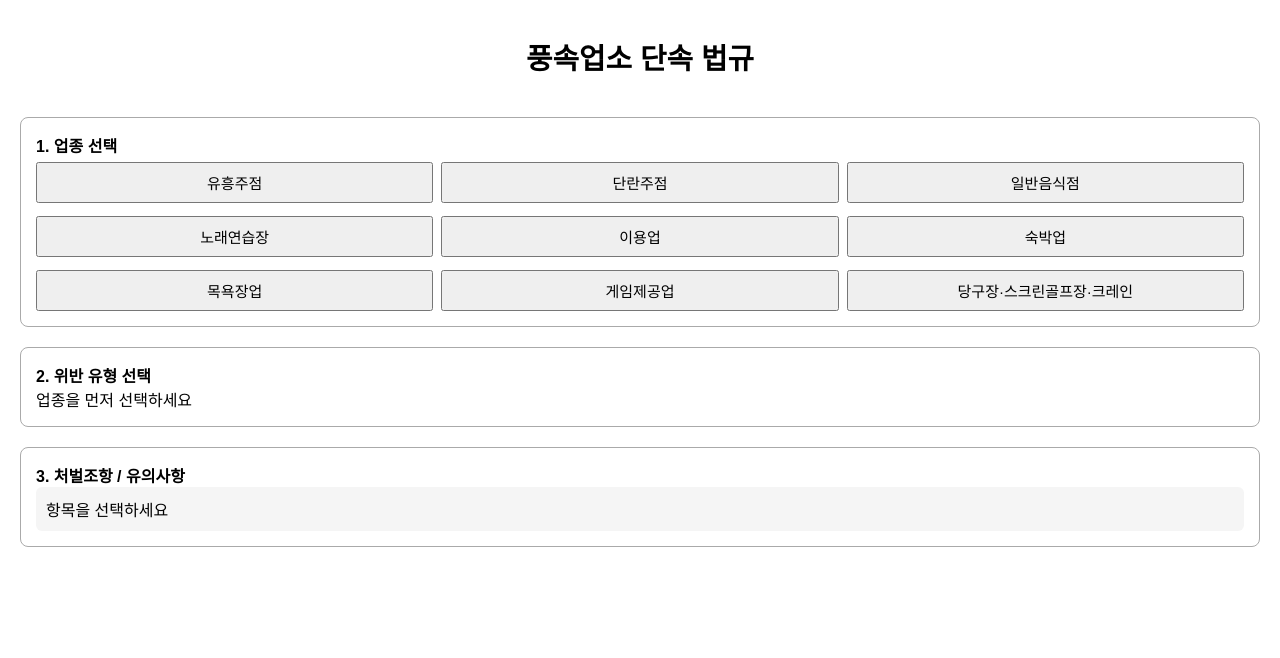
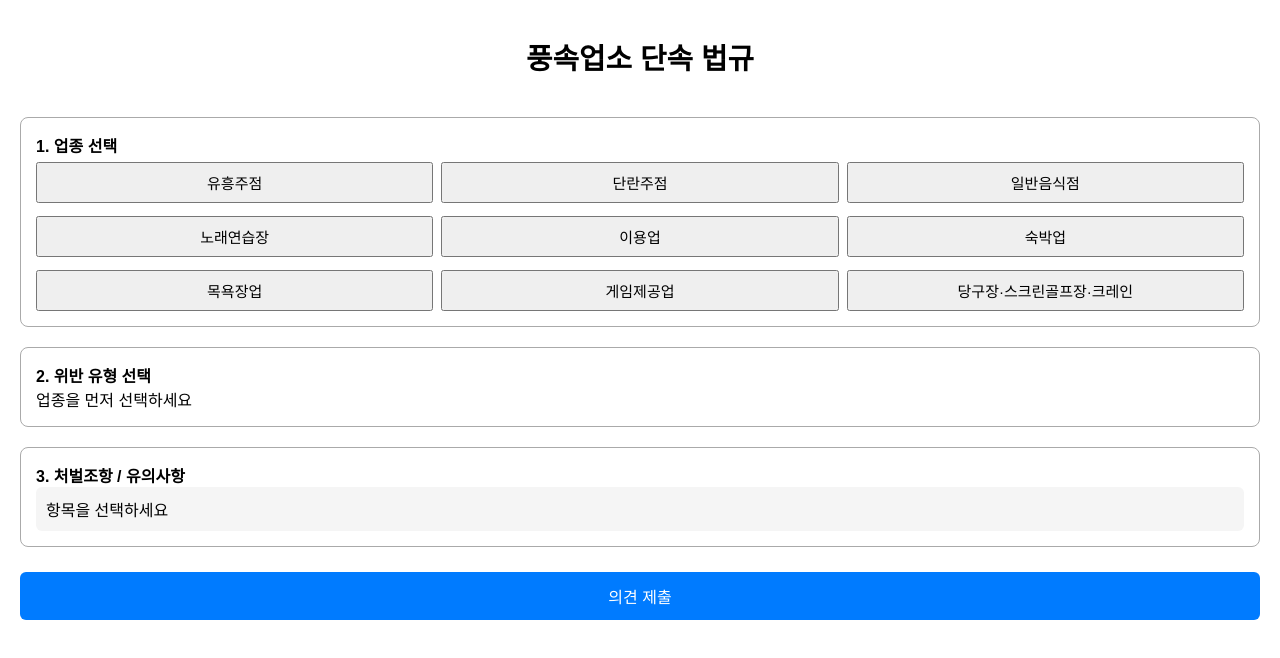
Before and after one commit to bandit1397/crackdown_entertain_business, a plain HTML site: page index.html in a window 1280 px wide. Drawn offline with Linux system fonts and the light colour scheme.

Commit message:
Update index.html

```diff
--- a/index.html
+++ b/index.html
@@ -337,5 +337,15 @@ function toggleViolation(btn, obj){
 
 </script>
 
+<div style="text-align: center;">
+  <button
+    style="padding:12px 20px; font-size:16px; background:#007bff; color:white; border:none; border-radius:6px; cursor:pointer;"
+    onclick="window.open('https://tally.so/r/PdplQd', '_blank');"
+  >
+    의견 제출
+  </button>
+</div>
+
+
 </body>
 </html>
```
